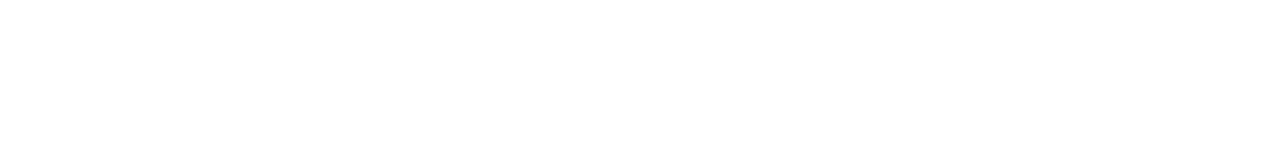
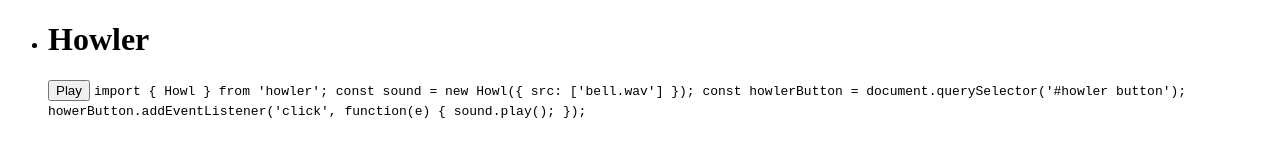
Before and after one commit to sunnyzanchi/quick-audio-test, a website built with webpack: page public/index.html in a window 1280 px wide. Built offline with nearby package versions, Linux system fonts and the light colour scheme; files whose address does not match are found by name.

Commit message:
Added button to play sound

```diff
--- a/public/index.html
+++ b/public/index.html
@@ -5,6 +5,26 @@
     <title></title>
   </head>
   <body>
+    <ul>
+      <li>
+        <div id="howler">
+          <h1>Howler</h1>
+          <button>Play</button>
+          <code>
+            import { Howl } from 'howler';
+
+            const sound = new Howl({
+              src: ['bell.wav']
+            });
+
+            const howlerButton = document.querySelector('#howler button');
+            howerButton.addEventListener('click', function(e) {
+              sound.play();
+            });
+          </code>
+        </div>
+      </li>
+    </ul>
     <script src="/js/bundle.js"></script>
   </body>
 </html>
--- a/src/index.js
+++ b/src/index.js
@@ -3,4 +3,8 @@
 const sound = new Howl({
   src: ['bell.wav']
 });
-sound.play();
+const howlerButton = document.querySelector('#howler button');
+
+howerButton.addEventListener('click', function(e) {
+  sound.play();
+});
```
